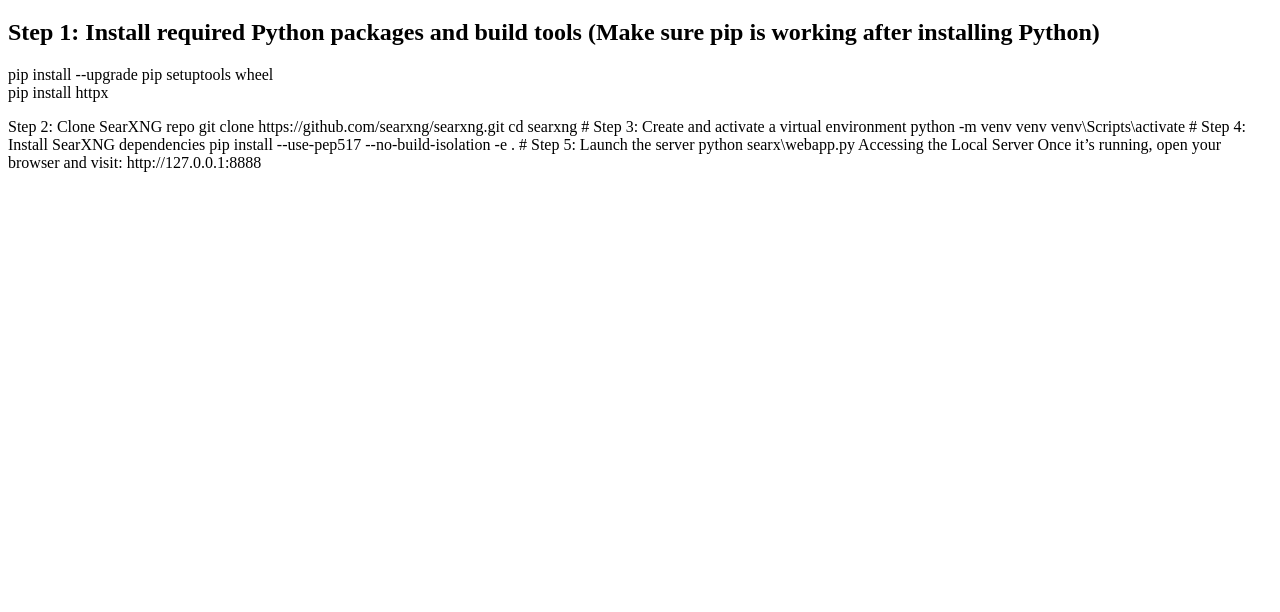
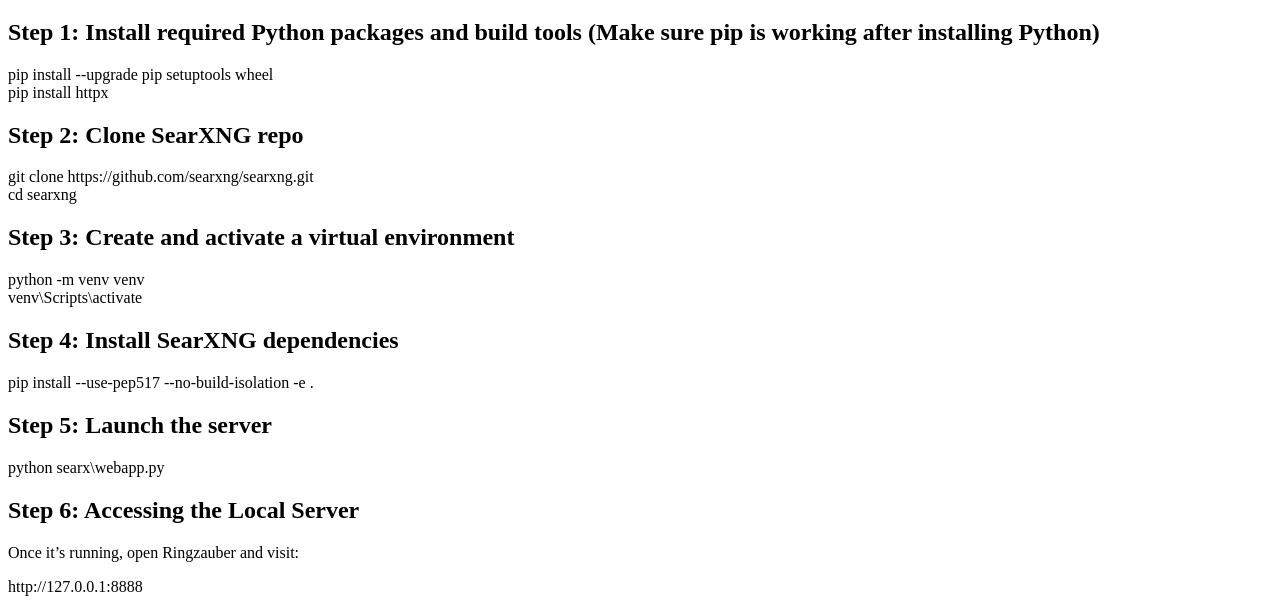
Before and after one commit to stenoip/stenoip.github.io, a website: page searxng.html in a window 1280 px wide. Shown: the part 195-807 px from the top of the page. Drawn offline with Linux system fonts and the light colour scheme.

Commit message:
Update searxng.html

```diff
--- a/searxng.html
+++ b/searxng.html
@@ -21,23 +21,24 @@
 <p>pip install --upgrade pip setuptools wheel<br>
 pip install httpx</p>
 
-Step 2: Clone SearXNG repo
-git clone https://github.com/searxng/searxng.git
-cd searxng
+<h2>Step 2: Clone SearXNG repo</h2>
+<p>git clone https://github.com/searxng/searxng.git<br>
+cd searxng</p>
 
-# Step 3: Create and activate a virtual environment
-python -m venv venv
-venv\Scripts\activate
+<h2>Step 3: Create and activate a virtual environment</h2>
+<p>python -m venv venv<br>
+venv\Scripts\activate</p>
 
-# Step 4: Install SearXNG dependencies
-pip install --use-pep517 --no-build-isolation -e .
+<h2>Step 4: Install SearXNG dependencies</h2>
+<p>pip install --use-pep517 --no-build-isolation -e .</p>
 
-# Step 5: Launch the server
-python searx\webapp.py
- Accessing the Local Server
-Once it’s running, open your browser and visit:
+<h2>Step 5: Launch the server</h2>
+<p>python searx\webapp.py</p>
 
-http://127.0.0.1:8888
+<h2>Step 6: Accessing the Local Server</h2>
+<p>Once it’s running, open Ringzauber and visit:</p>
+
+<p>http://127.0.0.1:8888</p>
 
 </body>
 </html>
```
